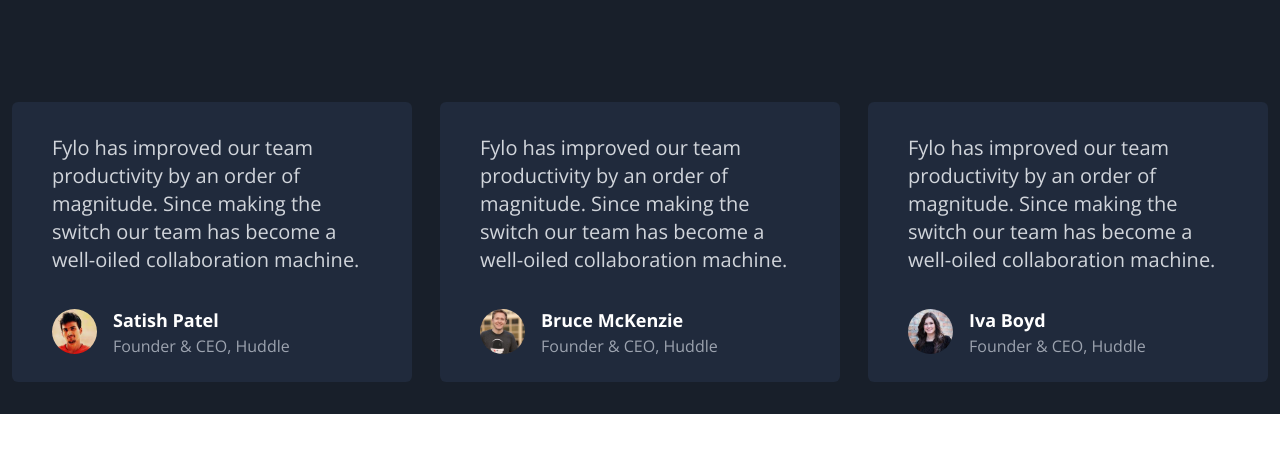
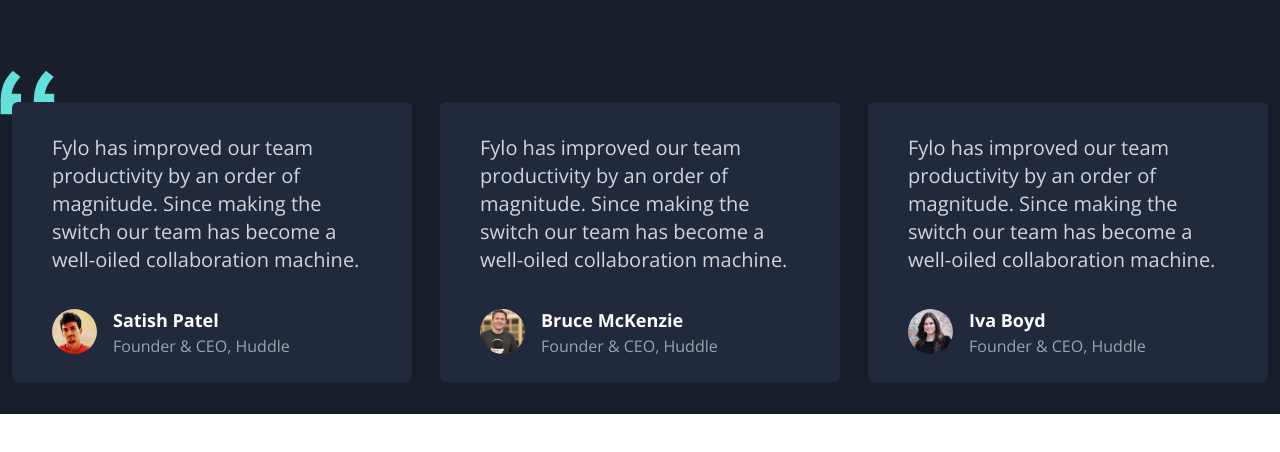
Before and after one commit to gracebir/landing-page-fylo, a Next.js app: page / in a window 1280 px wide. Shown: the part 2787-3239 px from the top of the page. Built offline with nearby package versions, Linux system fonts and the light colour scheme.

Commit message:
testimonial bg image

```diff
--- a/tailwind.config.js
+++ b/tailwind.config.js
@@ -19,7 +19,8 @@
       },
       backgroundImage:{
         "action-bg": "url('../assets/bg-curvy-desktop.svg')" ,
-        "action-bg-mob": "url(../assets/bg-curvy-mobile.svg)"
+        "action-bg-mob": "url(../assets/bg-curvy-mobile.svg)",
+        "testimonial": "url(../assets/bg-quotes.png)"
       }
     },
   },
```
